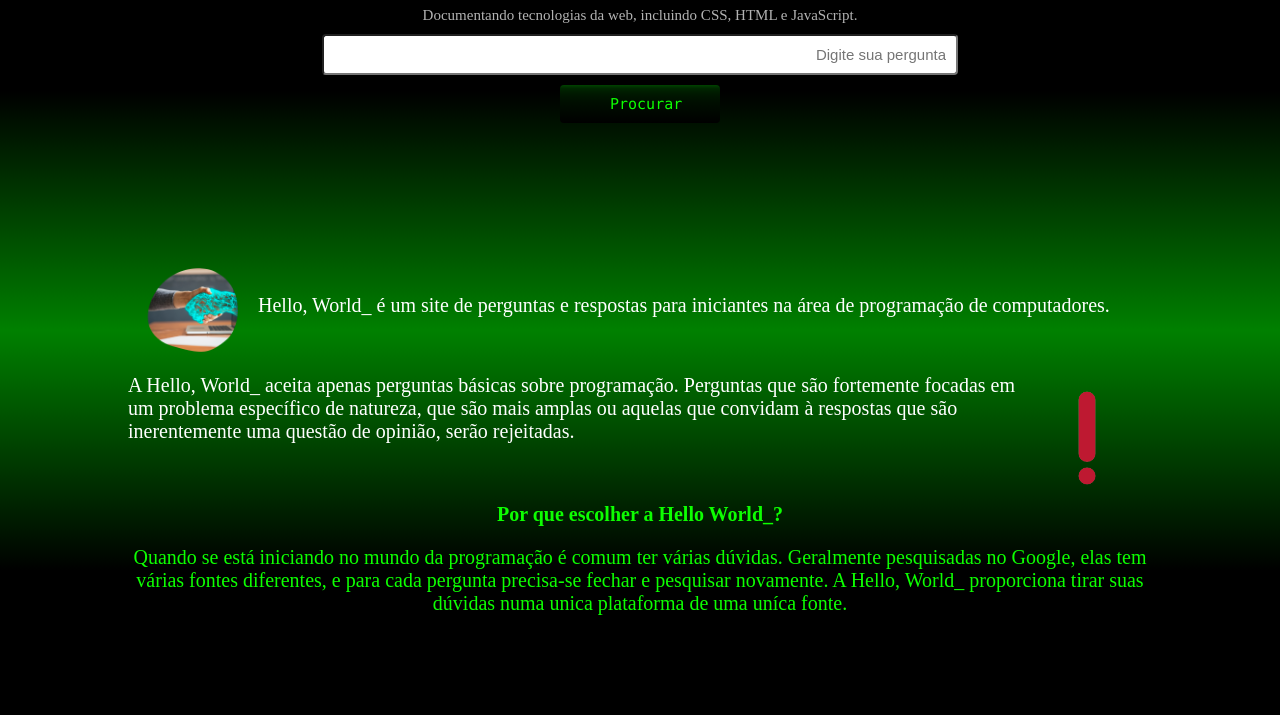
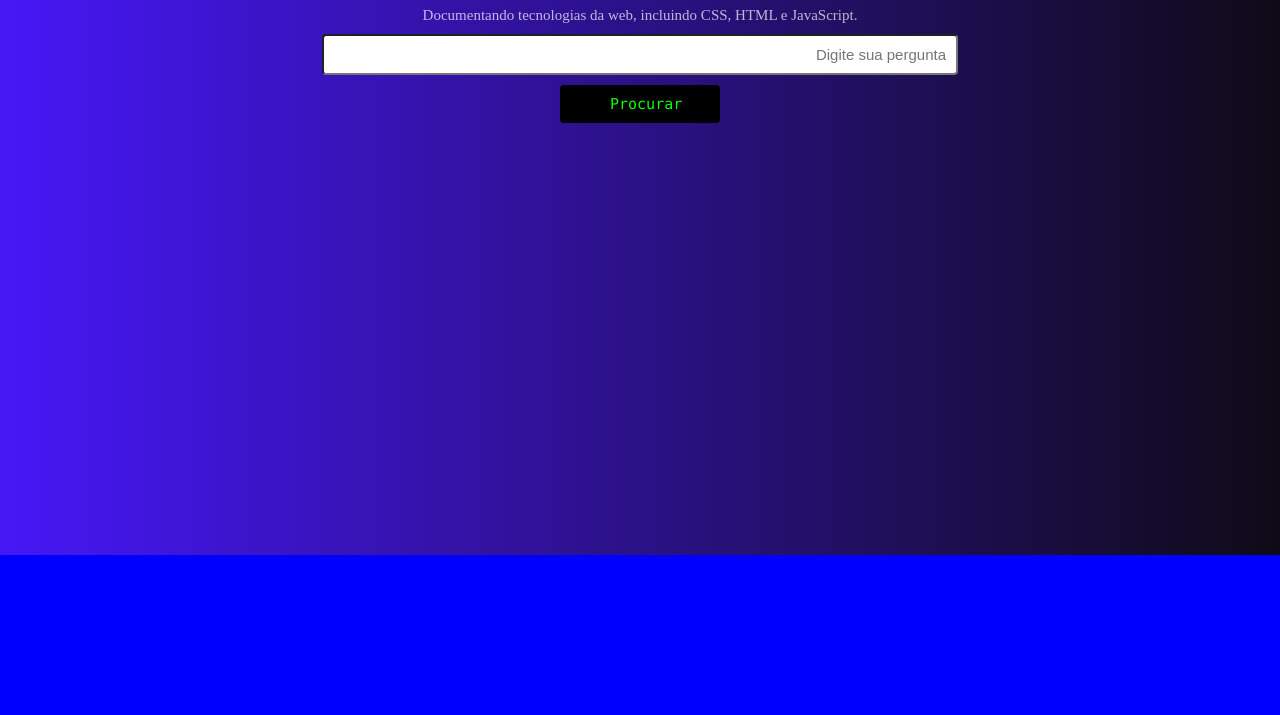
Before and after one commit to EversonVieiradeLima/HelloWorld_, a plain HTML site: page index.html in a window 1280 px wide. Shown: the part 245-960 px from the top of the page. After the commit the page ends 800 px from the top, so only its background shows below. Drawn offline with Linux system fonts and the light colour scheme.

Commit message:
Add files via upload

```diff
--- a/index.html
+++ b/index.html
@@ -25,16 +25,6 @@
             </Center>
             <h5 id="resposta"></h5>
             <h6 id="resposta2"></h6>
-            <div class="imgp2">
-                <img id="maos" src="./Imagens/mãos.png" alt="Imagem de aperto de mãos entre um humano e a rede de internet">
-                <p id="p2">Hello, World_ é um site de perguntas e respostas para iniciantes na área de programação de computadores.</p>
-            </div>
-            <div class="imgp2">
-                <p id="p3">A Hello, World_ aceita apenas perguntas básicas sobre programação. Perguntas que são fortemente focadas em um problema específico de natureza, que são mais amplas ou aquelas que convidam à respostas que são inerentemente uma questão de opinião, serão rejeitadas.</p>
-                <img id="exclamação" src="./Imagens/exclamação.png" alt="Imagem de uma exclamação">
-            </div>
-            <h4>Por que escolher a Hello World_?</h4>
-            <p id="p4">Quando se está iniciando no mundo da programação é comum ter várias dúvidas. Geralmente pesquisadas no Google, elas tem várias fontes diferentes, e para cada pergunta precisa-se fechar e pesquisar novamente. A Hello, World_ proporciona tirar suas dúvidas numa unica plataforma de uma uníca fonte.</p>
         </div>
     </body>
 </html>
--- a/style.css
+++ b/style.css
@@ -4,7 +4,7 @@
 
 body {
     background-color: blue;
-    background-image: linear-gradient(to bottom, white 0,1% , black 10%, black 35%, green 60%, black 85%);
+    background-image: linear-gradient(to right, #4717F6, #0E0B16);
 }
 
 #container {
@@ -67,7 +67,6 @@ button {
     padding-left: 50px;
     border: none;
     background-color: black;
-    background-image: linear-gradient(to bottom, green 0,1%, black);
     color: #0DFF00;
     font-family: consolas;
     transition: filter .2s;
@@ -80,38 +79,8 @@ button:hover {
     cursor: pointer;
 }
 
-.imgp2 {
-    display: flex;
-    align-items: center;
-}
-
-#maos {
-    width: 130px;
-}
-
-#p2 {
-    text-align: right;
-    margin-top: 50px;
-    font-size: 20px;
-    margin-bottom: 55px;
-}
-
-#exclamação {
-    width: 130px;
-}
-
-#p3 {
-    text-align: start;
-    margin-bottom: 60px;
-}
-
 h4 {
     margin-bottom: 20px;
-    color: #0DFF00;
-}
-
-#p4 {
-    margin-bottom: 100px;
     color: #0DFF00;
 }
 
```
